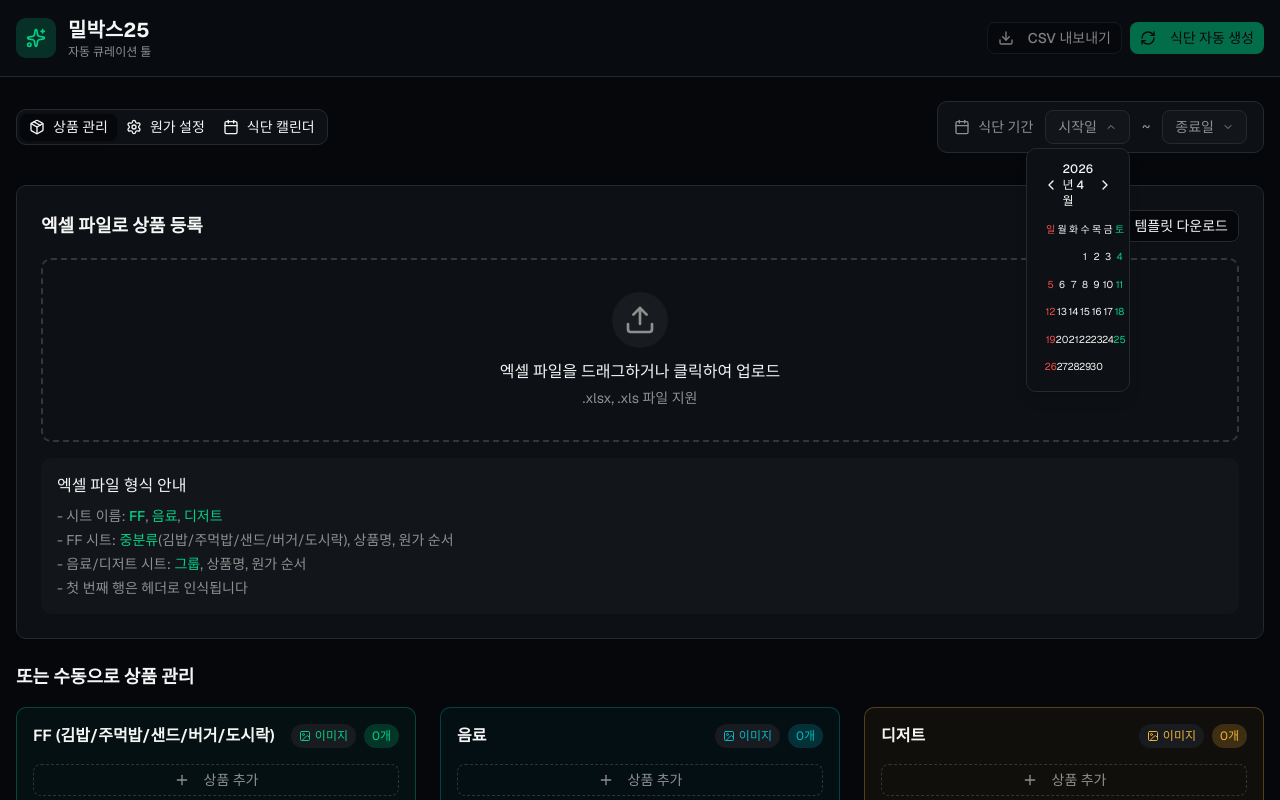
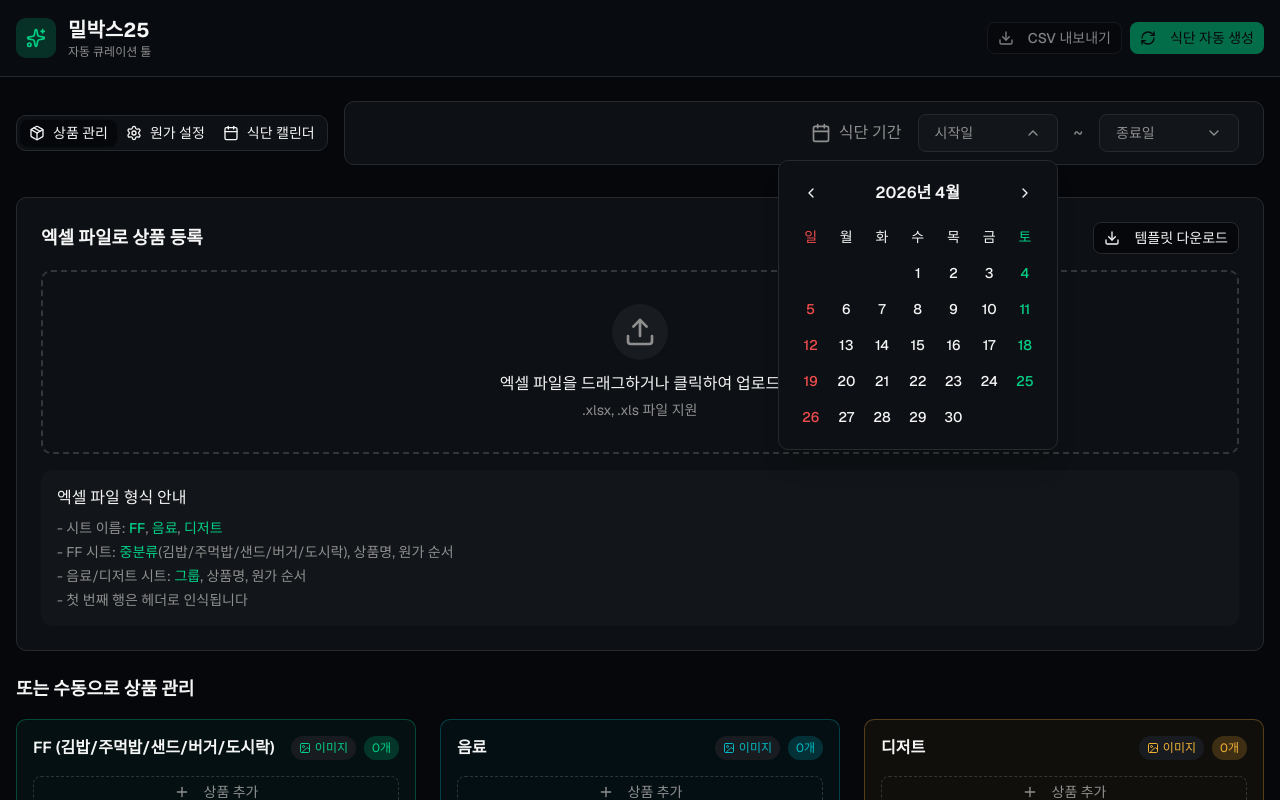
Before and after one commit to jinnny-gsretail/v0-meal-plan-generator, a Next.js app: page / in a window 1280 px wide. Both pictures are taken after a click on the button "시작일". Shown: the top 800 px of the page. Built offline with nearby package versions, Linux system fonts and the light colour scheme.

Commit message:
style: improve readability of date range component\n\nEnlarge container, expand calendar popup, and increase date cell and text size.

```diff
--- a/components/date-range-selector.tsx
+++ b/components/date-range-selector.tsx
@@ -71,31 +71,31 @@ function DatePickerDropdown({
     <div className="relative">
       <button
         onClick={() => setIsOpen(!isOpen)}
-        className="flex items-center gap-2 px-3 py-1.5 text-sm bg-secondary/50 border border-border rounded-md hover:bg-secondary transition-colors"
+        className="flex items-center gap-2 px-4 py-2 text-sm bg-secondary/50 border border-border rounded-md hover:bg-secondary transition-colors min-w-[140px] justify-between"
       >
-        <span className={selectedDate ? 'text-foreground' : 'text-muted-foreground'}>
+        <span className={selectedDate ? 'text-foreground font-medium' : 'text-muted-foreground'}>
           {formatDate(selectedDate)}
         </span>
-        <ChevronDown className={cn("w-3 h-3 text-muted-foreground transition-transform", isOpen && "rotate-180")} />
+        <ChevronDown className={cn("w-4 h-4 text-muted-foreground transition-transform", isOpen && "rotate-180")} />
       </button>
 
       {isOpen && (
         <>
           <div className="fixed inset-0 z-40" onClick={() => setIsOpen(false)} />
-          <div className="absolute top-full mt-1 right-0 z-50 p-3 rounded-lg border border-border bg-card shadow-lg">
-            <div className="flex items-center justify-between mb-2">
-              <Button variant="ghost" size="icon" className="h-6 w-6" onClick={prevMonth}>
-                <ChevronLeft className="w-3 h-3" />
+          <div className="absolute top-full mt-2 right-0 z-50 p-4 rounded-lg border border-border bg-card shadow-xl min-w-[280px]">
+            <div className="flex items-center justify-between mb-3">
+              <Button variant="ghost" size="icon" className="h-8 w-8" onClick={prevMonth}>
+                <ChevronLeft className="w-4 h-4" />
               </Button>
-              <span className="text-xs font-medium">{year}년 {month + 1}월</span>
-              <Button variant="ghost" size="icon" className="h-6 w-6" onClick={nextMonth}>
-                <ChevronRight className="w-3 h-3" />
+              <span className="text-base font-semibold">{year}년 {month + 1}월</span>
+              <Button variant="ghost" size="icon" className="h-8 w-8" onClick={nextMonth}>
+                <ChevronRight className="w-4 h-4" />
               </Button>
             </div>
-            <div className="grid grid-cols-7 gap-0.5 text-center">
+            <div className="grid grid-cols-7 gap-1 text-center">
               {['일', '월', '화', '수', '목', '금', '토'].map(d => (
                 <div key={d} className={cn(
-                  "h-6 w-6 flex items-center justify-center text-[10px] font-medium",
+                  "h-8 w-8 flex items-center justify-center text-sm font-medium",
                   d === '일' && "text-destructive",
                   d === '토' && "text-primary"
                 )}>
@@ -109,7 +109,7 @@ function DatePickerDropdown({
                       onClick={() => !isDisabled(day) && handleSelect(day)}
                       disabled={isDisabled(day)}
                       className={cn(
-                        "h-6 w-6 rounded text-[10px] hover:bg-secondary transition-colors",
+                        "h-8 w-8 rounded-md text-sm font-medium hover:bg-secondary transition-colors",
                         isSelected(day) && "bg-primary text-primary-foreground hover:bg-primary/90",
                         isDisabled(day) && "opacity-30 cursor-not-allowed",
                         idx % 7 === 0 && !isSelected(day) && "text-destructive",
@@ -119,7 +119,7 @@ function DatePickerDropdown({
                       {day}
                     </button>
                   ) : (
-                    <div className="h-6 w-6" />
+                    <div className="h-8 w-8" />
                   )}
                 </div>
               ))}
@@ -148,10 +148,10 @@ export function DateRangeSelector() {
     : 0
 
   return (
-    <div className="flex items-center gap-3 px-4 py-2 rounded-lg bg-card border border-border">
-      <div className="flex items-center gap-2 text-sm text-muted-foreground">
-        <Calendar className="w-4 h-4" />
-        <span>식단 기간</span>
+    <div className="flex-1 flex items-center justify-end gap-4 px-6 py-3 rounded-lg bg-card border border-border">
+      <div className="flex items-center gap-2 text-base text-muted-foreground">
+        <Calendar className="w-5 h-5" />
+        <span className="font-medium">식단 기간</span>
       </div>
 
       <DatePickerDropdown
@@ -161,7 +161,7 @@ export function DateRangeSelector() {
         maxDate={endDate}
       />
 
-      <span className="text-muted-foreground">~</span>
+      <span className="text-lg text-muted-foreground">~</span>
 
       <DatePickerDropdown
         selectedDate={endDate}
@@ -171,13 +171,13 @@ export function DateRangeSelector() {
       />
 
       {dayCount > 0 && (
-        <span className="text-xs text-primary font-medium">
-          ({dayCount}일)
+        <span className="text-sm text-primary font-semibold px-3 py-1 bg-primary/10 rounded-md">
+          총 {dayCount}일
         </span>
       )}
 
       {startDate && endDate && startDate > endDate && (
-        <span className="text-xs text-destructive">
+        <span className="text-sm text-destructive font-medium">
           날짜 오류
         </span>
       )}
```
